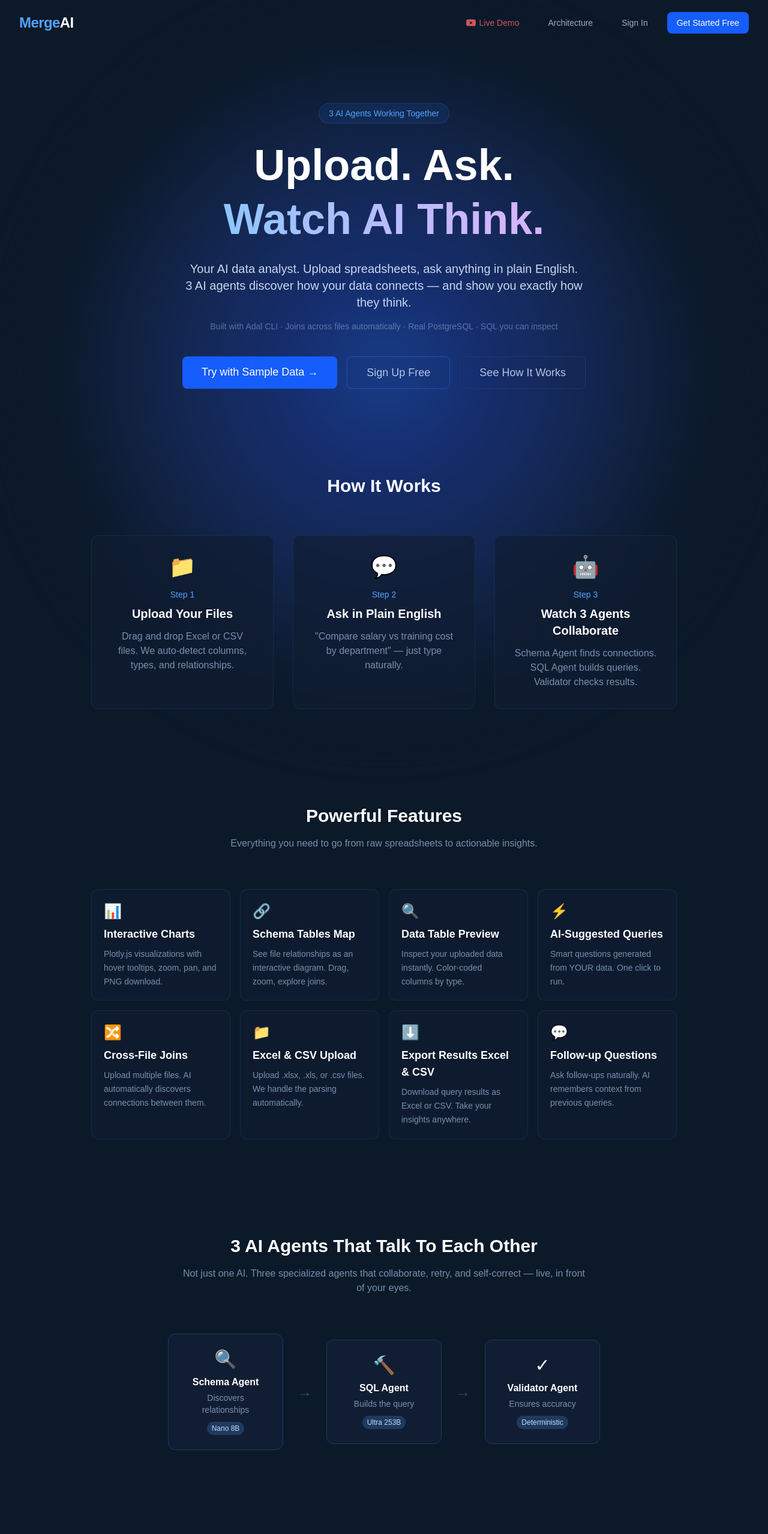
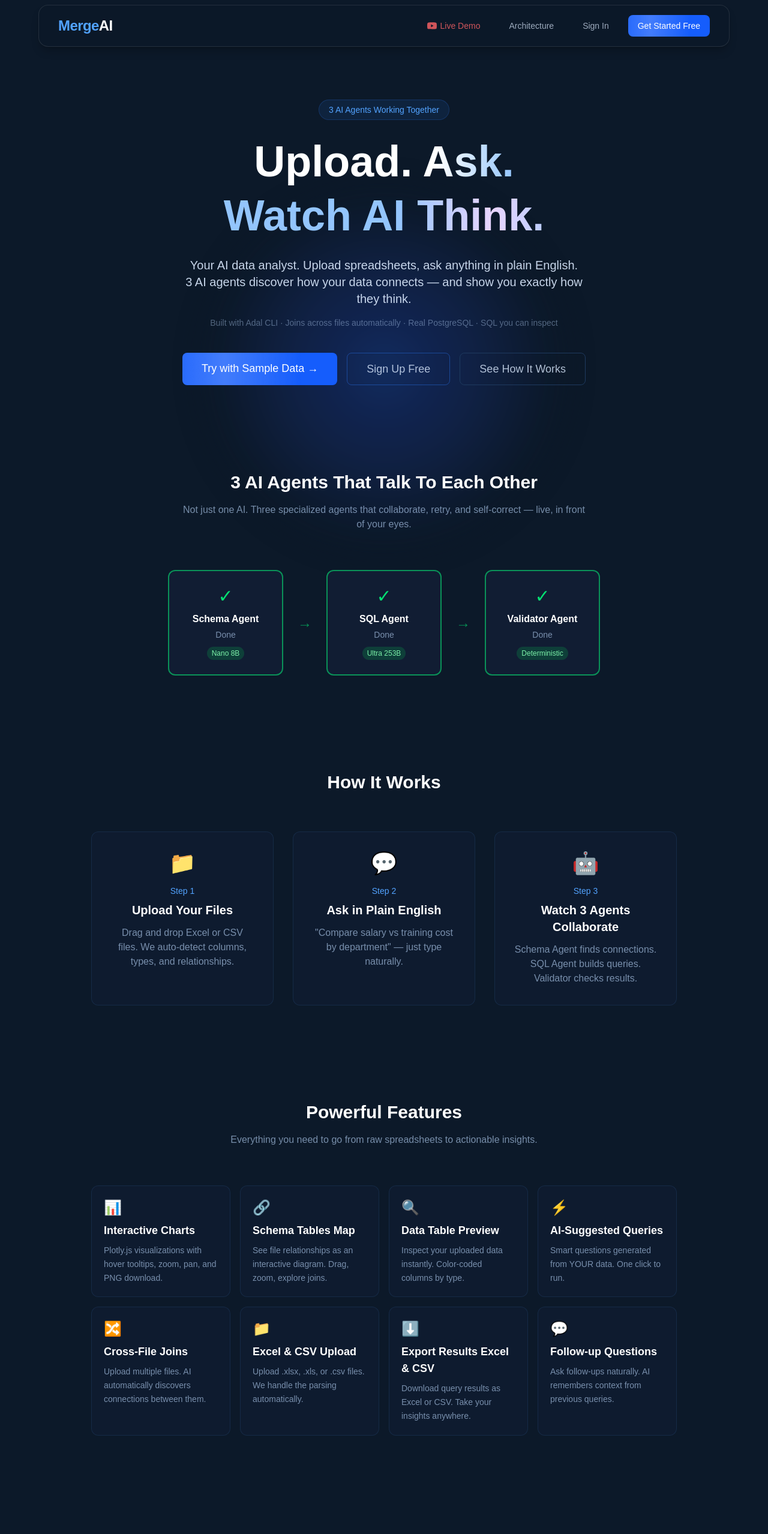
Before and after one commit to lubobali/mergeAI, a Next.js app: page / in a window 1280 px wide. Shown: the top 2557 px of the page at 60% size. Built offline with nearby package versions, Linux system fonts and the light colour scheme; no server answers.

Commit message:
Add UI animations: breathing sun glow, text shimmer, slide-in results, hover effects
Co-Authored-By: AdaL <adal@sylph.ai>

```diff
--- a/src/app/globals.css
+++ b/src/app/globals.css
@@ -33,3 +33,58 @@
 .animate-slide-in-left {
   animation: slide-in-left 0.2s ease-out;
 }
+
+@keyframes shimmer {
+  0% { transform: translateX(-100%); }
+  100% { transform: translateX(100%); }
+}
+
+.btn-shimmer {
+  position: relative;
+  overflow: hidden;
+}
+
+.btn-shimmer::after {
+  content: '';
+  position: absolute;
+  top: 0;
+  left: 0;
+  width: 100%;
+  height: 100%;
+  background: linear-gradient(90deg, transparent, rgba(255,255,255,0.2), transparent);
+  animation: shimmer 2.5s ease-in-out infinite;
+}
+
+@keyframes sun-breathe {
+  0% { transform: translate(-50%, -50%) scale(0.4); opacity: 0.25; }
+  50% { transform: translate(-50%, -50%) scale(1.25); opacity: 0.5; }
+  100% { transform: translate(-50%, -50%) scale(0.4); opacity: 0.25; }
+}
+
+.sun-breathe {
+  animation: sun-breathe 7s ease-in-out infinite;
+}
+
+@keyframes text-shimmer {
+  0% { background-position: 200% center; }
+  100% { background-position: -200% center; }
+}
+
+.text-shimmer-white {
+  background: linear-gradient(90deg, #ffffff 0%, #ffffff 35%, #93c5fd 50%, #ffffff 65%, #ffffff 100%);
+  background-size: 200% auto;
+  background-clip: text;
+  -webkit-background-clip: text;
+  -webkit-text-fill-color: transparent;
+  animation: text-shimmer 3s ease-in-out infinite;
+}
+
+.text-shimmer-gradient {
+  background: linear-gradient(90deg, #93c5fd 0%, #93c5fd 35%, #e9d5ff 50%, #93c5fd 65%, #93c5fd 100%);
+  background-size: 200% auto;
+  background-clip: text;
+  -webkit-background-clip: text;
+  -webkit-text-fill-color: transparent;
+  animation: text-shimmer 3s ease-in-out infinite;
+  animation-delay: 0.5s;
+}
--- a/src/app/page.tsx
+++ b/src/app/page.tsx
@@ -3,14 +3,141 @@
 import Link from "next/link";
 import { motion } from "framer-motion";
 import { SignedIn, SignedOut } from "@clerk/nextjs";
+import { useState, useEffect, useRef } from "react";
+
+const agents = [
+  { icon: "🔍", name: "Schema Agent", desc: "Discovers relationships", model: "Nano 8B", action: "Analyzing schema..." },
+  { icon: "🔨", name: "SQL Agent", desc: "Builds the query", model: "Ultra 253B", action: "Generating SQL..." },
+  { icon: "✓", name: "Validator Agent", desc: "Ensures accuracy", model: "Deterministic", action: "Validating results..." },
+];
+
+function AgentPipelineSection() {
+  const [activeAgent, setActiveAgent] = useState(-1);
+  const [doneAgents, setDoneAgents] = useState<Set<number>>(new Set());
+  const sectionRef = useRef<HTMLElement>(null);
+  const [isVisible, setIsVisible] = useState(false);
+
+  useEffect(() => {
+    const observer = new IntersectionObserver(
+      ([entry]) => setIsVisible(entry.isIntersecting),
+      { threshold: 0.3 }
+    );
+    if (sectionRef.current) observer.observe(sectionRef.current);
+    return () => observer.disconnect();
+  }, []);
+
+  useEffect(() => {
+    if (!isVisible) return;
+
+    let step = 0;
+    const timeline = [
+      // Agent 0: running
+      () => { setActiveAgent(0); setDoneAgents(new Set()); },
+      // Agent 0: done, Agent 1: running
+      () => { setActiveAgent(1); setDoneAgents(new Set([0])); },
+      // Agent 1: done, Agent 2: running
+      () => { setActiveAgent(2); setDoneAgents(new Set([0, 1])); },
+      // All done
+      () => { setActiveAgent(-1); setDoneAgents(new Set([0, 1, 2])); },
+      // Reset
+      () => { setActiveAgent(-1); setDoneAgents(new Set()); },
+    ];
+
+    const delays = [0, 1500, 1500, 1200, 2000];
+
+    let timeout: NodeJS.Timeout;
+    const runStep = () => {
+      if (step < timeline.length) {
+        timeline[step]();
+        step++;
+        if (step < timeline.length) {
+          timeout = setTimeout(runStep, delays[step]);
+        } else {
+          // Loop
+          timeout = setTimeout(() => { step = 0; runStep(); }, delays[delays.length - 1]);
+        }
+      }
+    };
+    timeout = setTimeout(runStep, 500);
+    return () => clearTimeout(timeout);
+  }, [isVisible]);
+
+  return (
+    <section ref={sectionRef} className="max-w-5xl mx-auto py-20 px-6 relative z-10">
+      <h2 className="text-3xl font-bold text-center mb-4">
+        3 AI Agents That Talk To Each Other
+      </h2>
+      <p className="text-blue-200/60 text-center mb-16 max-w-2xl mx-auto">
+        Not just one AI. Three specialized agents that collaborate, retry, and
+        self-correct — live, in front of your eyes.
+      </p>
+      <div className="flex flex-col md:flex-row items-center justify-center gap-6">
+        {agents.map((agent, i) => {
+          const isRunning = activeAgent === i;
+          const isDone = doneAgents.has(i);
+          return (
+            <div key={agent.name} className="flex items-center gap-6">
+              <div
+                className={`relative bg-[#111d33] rounded-xl p-6 text-center w-48 transition-all duration-500 ${
+                  isRunning
+                    ? "border-2 border-blue-400 shadow-lg shadow-blue-500/20"
+                    : isDone
+                    ? "border-2 border-green-400/60"
+                    : "border border-[#1e3a5f]"
+                }`}
+              >
+                {isRunning && (
+                  <div className="absolute inset-0 rounded-xl border-2 border-blue-400 animate-pulse pointer-events-none" />
+                )}
+                <div className="text-3xl mb-2">
+                  {isDone ? (
+                    <span className="text-green-400">✓</span>
+                  ) : (
+                    agent.icon
+                  )}
+                </div>
+                <h3 className="font-semibold mb-1">{agent.name}</h3>
+                <p className={`text-sm mb-2 transition-all duration-300 ${
+                  isRunning ? "text-blue-300" : "text-blue-200/60"
+                }`}>
+                  {isRunning ? agent.action : isDone ? "Done" : agent.desc}
+                </p>
+                <span className={`text-xs px-2 py-1 rounded-full transition-all duration-300 ${
+                  isRunning
+                    ? "bg-blue-500/30 text-blue-200"
+                    : isDone
+                    ? "bg-green-500/20 text-green-300"
+                    : "bg-[#1e3a5f] text-blue-200"
+                }`}>
+                  {agent.model}
+                </span>
+              </div>
+              {i < 2 && (
+                <div className={`text-2xl hidden md:block transition-all duration-500 ${
+                  activeAgent === i + 1
+                    ? "text-blue-400 translate-x-1 scale-125"
+                    : doneAgents.has(i)
+                    ? "text-green-400/60"
+                    : "text-blue-400/40"
+                }`}>
+                  →
+                </div>
+              )}
+            </div>
+          );
+        })}
+      </div>
+    </section>
+  );
+}
 
 export default function LandingPage() {
   return (
-    <div className="min-h-screen bg-[#0c1929] text-white relative overflow-hidden">
+    <div className="min-h-screen bg-[#0c1929] text-white relative">
       {/* Blue sun radial glow — center shining outward */}
-      <div className="absolute top-[20%] left-1/2 -translate-x-1/2 -translate-y-1/2 w-[1200px] h-[1200px] rounded-full bg-[radial-gradient(circle,_#2563eb_0%,_#1e40af_20%,_#1e3a8a_35%,_#0c1929_65%)] opacity-50 blur-2xl pointer-events-none z-0" />
+      <div className="absolute top-[20%] left-1/2 w-[1200px] h-[1200px] rounded-full bg-[radial-gradient(circle,_#2563eb_0%,_#1e40af_20%,_#1e3a8a_35%,_#0c1929_65%)] blur-2xl pointer-events-none z-0 overflow-hidden sun-breathe" />
       {/* Navbar */}
-      <nav className="flex items-center justify-between px-8 py-5 max-w-7xl mx-auto relative z-10">
+      <nav className="sticky top-2 flex items-center justify-between px-8 py-4 max-w-6xl mx-auto z-20 bg-[#0c1929]/70 backdrop-blur-xl border border-white/10 rounded-2xl shadow-lg shadow-black/20 transition-all">
         <div className="text-2xl font-bold tracking-tight">
           <span className="text-blue-400">Merge</span>AI
         </div>
@@ -39,7 +166,7 @@
             </Link>
             <Link
               href="/sign-up"
-              className="px-4 py-2 text-sm bg-blue-600 hover:bg-blue-500 rounded-lg transition"
+              className="btn-shimmer px-4 py-2 text-sm bg-blue-600 hover:bg-blue-500 rounded-lg transition"
             >
               Get Started Free
             </Link>
@@ -65,10 +192,12 @@
           <div className="inline-block px-4 py-1.5 bg-blue-500/10 border border-blue-500/20 rounded-full text-blue-400 text-sm mb-6">
             3 AI Agents Working Together
           </div>
-          <h1 className="text-5xl md:text-7xl font-bold leading-tight mb-6 text-white">
-            Upload. Ask.
+          <h1 className="text-5xl md:text-7xl font-bold leading-tight mb-6">
+            <span className="text-shimmer-white">
+              Upload. Ask.
+            </span>
             <br />
-            <span className="bg-gradient-to-r from-blue-300 to-purple-300 bg-clip-text text-transparent">
+            <span className="text-shimmer-gradient">
               Watch AI Think.
             </span>
           </h1>
@@ -85,7 +214,7 @@
           <div className="flex gap-4 justify-center flex-wrap">
             <Link
               href="/dashboard"
-              className="px-8 py-3 bg-blue-600 hover:bg-blue-500 rounded-lg text-lg font-medium transition"
+              className="btn-shimmer px-8 py-3 bg-blue-600 hover:bg-blue-500 rounded-lg text-lg font-medium transition"
             >
               Try with Sample Data →
             </Link>
@@ -104,6 +233,9 @@
           </div>
         </motion.div>
       </section>
+
+      {/* Agent Architecture — Animated Pipeline */}
+      <AgentPipelineSection />
 
       {/* How It Works */}
       <section id="how-it-works" className="max-w-5xl mx-auto py-20 px-6 relative z-10">
@@ -203,73 +335,12 @@
               whileInView={{ opacity: 1, y: 0 }}
               viewport={{ once: true }}
               transition={{ delay: i * 0.05 }}
-              className="bg-[#111d33]/70 border border-[#1e3a5f]/50 rounded-xl p-5"
+              className="bg-[#111d33]/70 border border-[#1e3a5f]/50 rounded-xl p-5 hover:border-blue-400/50 hover:shadow-lg hover:shadow-blue-500/10 hover:-translate-y-1 transition-all duration-300 cursor-default"
             >
               <div className="text-2xl mb-2">{item.icon}</div>
               <h3 className="text-lg font-semibold mb-2">{item.title}</h3>
               <p className="text-sm text-blue-200/60 leading-relaxed">{item.desc}</p>
             </motion.div>
-          ))}
-        </div>
-      </section>
-
-      {/* Agent Architecture */}
-      <section className="max-w-5xl mx-auto py-20 px-6 relative z-10">
-        <h2 className="text-3xl font-bold text-center mb-4">
-          3 AI Agents That Talk To Each Other
-        </h2>
-        <p className="text-blue-200/60 text-center mb-16 max-w-2xl mx-auto">
-          Not just one AI. Three specialized agents that collaborate, retry, and
-          self-correct — live, in front of your eyes.
-        </p>
-        <div className="flex flex-col md:flex-row items-center justify-center gap-6">
-          {[
-            {
-              icon: "🔍",
-              name: "Schema Agent",
-              desc: "Discovers relationships",
-              model: "Nano 8B",
-            },
-            {
-              icon: "🔨",
-              name: "SQL Agent",
-              desc: "Builds the query",
-              model: "Ultra 253B",
-            },
-            {
-              icon: "✓",
-              name: "Validator Agent",
-              desc: "Ensures accuracy",
-              model: "Deterministic",
-            },
-          ].map((agent, i) => (
-            <div key={agent.name} className="flex items-center gap-6">
-              <motion.div
-                initial={{ opacity: 0, scale: 0.8 }}
-                whileInView={{ opacity: 1, scale: 1 }}
-                viewport={{ once: true }}
-                transition={{ delay: i * 0.2 }}
-                className="bg-[#111d33] border border-[#1e3a5f] rounded-xl p-6 text-center w-48"
-              >
-                <div className="text-3xl mb-2">{agent.icon}</div>
-                <h3 className="font-semibold mb-1">{agent.name}</h3>
-                <p className="text-sm text-blue-200/60 mb-2">{agent.desc}</p>
-                <span className="text-xs px-2 py-1 bg-[#1e3a5f] rounded-full text-blue-200">
-                  {agent.model}
-                </span>
-              </motion.div>
-              {i < 2 && (
-                <motion.div
-                  initial={{ opacity: 0 }}
-                  whileInView={{ opacity: 1 }}
-                  viewport={{ once: true }}
-                  transition={{ delay: i * 0.2 + 0.3 }}
-                  className="text-2xl text-blue-400/40 hidden md:block"
-                >
-                  →
-                </motion.div>
-              )}
-            </div>
           ))}
         </div>
       </section>
```
Also changed, not shown: src/app/dashboard/page.tsx (+36 -14 lines).
